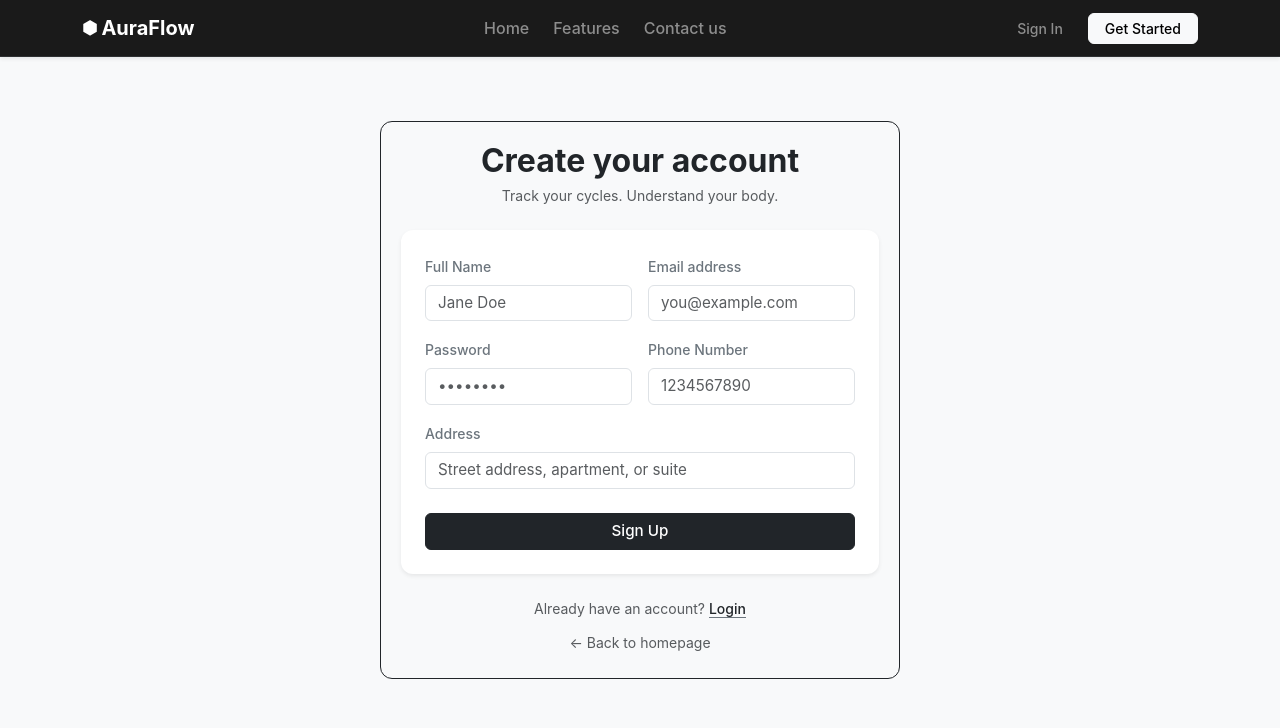
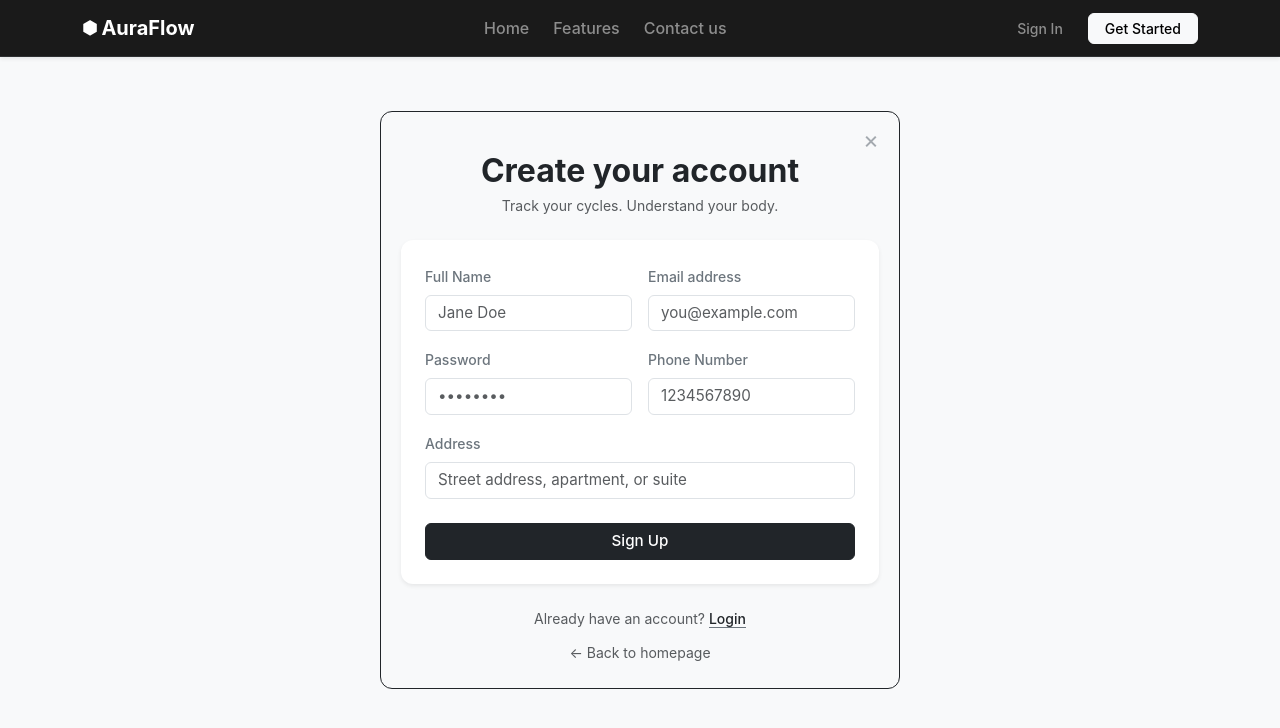
Before and after one commit to rahulrathod6203/auraflow-wellness-frontend, a React (Vite) app: page /register in a window 1280 px wide. Shown: the top 728 px of the page. Built offline with nearby package versions, Linux system fonts and the light colour scheme.

Commit message:
Added X close button icon on top right corner of all forms

```diff
--- a/src/components/about/Contact.jsx
+++ b/src/components/about/Contact.jsx
@@ -58,14 +58,33 @@ const Contact = () => {
       style={{ fontFamily: "'Inter', system-ui, sans-serif" }}
     >
       <div
-        className="w-100"
+        className="w-100 position-relative"
         style={{
           maxWidth: "520px",
-          padding: "20px",
+          padding: "40px 20px 20px 20px", // Increased top padding to give the close button breathing room
           border: "0.4px solid",
           borderRadius: "12px",
         }}
       >
+        {/* Top Right Close Button */}
+        <button
+          onClick={() => navigate(-1)} // Takes the user back to the previous page
+          className="btn btn-sm text-secondary p-0 border-0 position-absolute"
+          style={{
+            top: "16px",
+            right: "20px",
+            fontSize: "1.5rem",
+            lineHeight: 1,
+            opacity: 0.6,
+            transition: "opacity 0.2s ease",
+          }}
+          onMouseEnter={(e) => (e.currentTarget.style.opacity = "1")}
+          onMouseLeave={(e) => (e.currentTarget.style.opacity = "0.6")}
+          title="Close and go back"
+        >
+          &times;
+        </button>
+
         {/* Minimal Branding / Header Section */}
         <div className="text-center mb-4">
           <h2 className="fw-bold tracking-tight text-dark mb-1">
--- a/src/components/auth/LoginPage.jsx
+++ b/src/components/auth/LoginPage.jsx
@@ -70,14 +70,33 @@ const LoginPage = () => {
       style={{ fontFamily: "'Inter', system-ui, sans-serif" }}
     >
       <div
-        className="w-100"
+        className="w-100 position-relative"
         style={{
           maxWidth: "520px",
-          padding: "20px",
+          padding: "40px 20px 20px 20px", // Increased top padding to account for the close button
           border: "0.4px solid",
           borderRadius: "12px",
         }}
       >
+        {/* Top Right Close Button */}
+        <button
+          onClick={() => navigate(-1)} // Takes the user back to the previous page
+          className="btn btn-sm text-secondary p-0 border-0 position-absolute"
+          style={{
+            top: "16px",
+            right: "20px",
+            fontSize: "1.5rem",
+            lineHeight: 1,
+            opacity: 0.6,
+            transition: "opacity 0.2s ease",
+          }}
+          onMouseEnter={(e) => (e.currentTarget.style.opacity = "1")}
+          onMouseLeave={(e) => (e.currentTarget.style.opacity = "0.6")}
+          title="Close and go back"
+        >
+          &times;
+        </button>
+
         {/* Minimal Branding */}
         <div className="text-center mb-4">
           <h2 className="fw-bold tracking-tight text-dark mb-1">
--- a/src/components/auth/RegisterPage.jsx
+++ b/src/components/auth/RegisterPage.jsx
@@ -90,14 +90,33 @@ const RegisterPage = () => {
       }}
     >
       <div
-        className="w-100"
+        className="w-100 position-relative"
         style={{
           maxWidth: "520px",
-          padding: "20px",
+          padding: "40px 20px 20px 20px", // Balanced top padding for the close button
           border: "0.4px solid",
           borderRadius: "12px",
         }}
       >
+        {/* Top Right Close Button */}
+        <button
+          onClick={() => navigate(-1)} // Navigates back to the previous view history layer
+          className="btn btn-sm text-secondary p-0 border-0 position-absolute"
+          style={{
+            top: "16px",
+            right: "20px",
+            fontSize: "1.5rem",
+            lineHeight: 1,
+            opacity: 0.6,
+            transition: "opacity 0.2s ease",
+          }}
+          onMouseEnter={(e) => (e.currentTarget.style.opacity = "1")}
+          onMouseLeave={(e) => (e.currentTarget.style.opacity = "0.6")}
+          title="Close and go back"
+        >
+          &times;
+        </button>
+
         {/* Minimal Branding */}
         <div className="text-center mb-4">
           <h2 className="fw-bold tracking-tight text-dark mb-1">
--- a/src/components/homepage/Header.jsx
+++ b/src/components/homepage/Header.jsx
@@ -93,7 +93,7 @@ const Header = () => {
             <li className="nav-item">
               <Link
                 className="nav-link text-white-50 small fw-medium"
-                to={isAuthenticated ? "/help" : "/contact"}
+                to={isAuthenticated ? "/contact" : "/contact"}
               >
                 {isAuthenticated ? "Need Help?" : "Contact us"}
               </Link>
```
